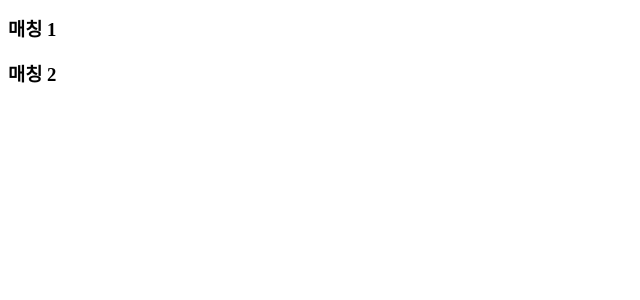
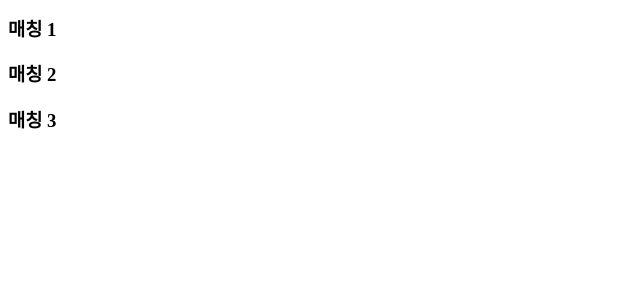
Before and after one commit to trainghost/tennis, a Flask app: page /members in a window 1280 px wide. Shown: the part 139-439 px from the top of the page, without its empty margins (0-640 px from the left). Run offline with Flask 3, Linux system fonts and the light colour scheme.

Commit message:
Update members.html

```diff
--- a/templates/members.html
+++ b/templates/members.html
@@ -41,5 +41,13 @@
         {% endfor %}
     </ul>
 
+    <h3>매칭 3</h3>
+    <ul>
+        {% for member in participants_3 %}
+        <li>{{ member['이름'] }} (순위: {{ member['순위'] }})</li>
+        {% endfor %}
+    </ul>
+
+
 </body>
 </html>
```
